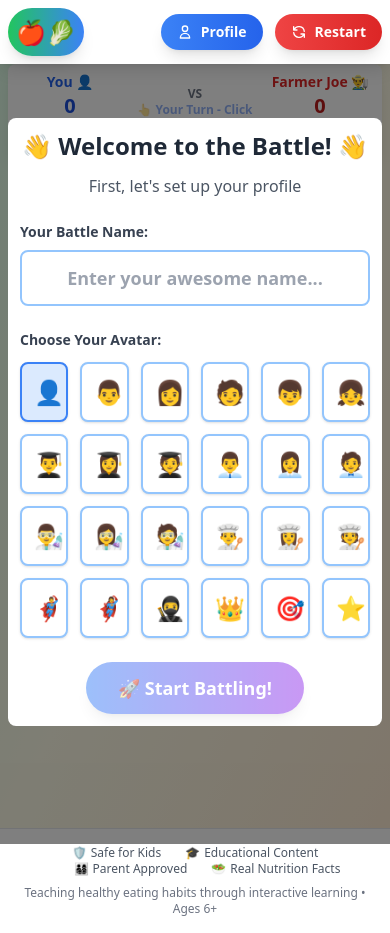
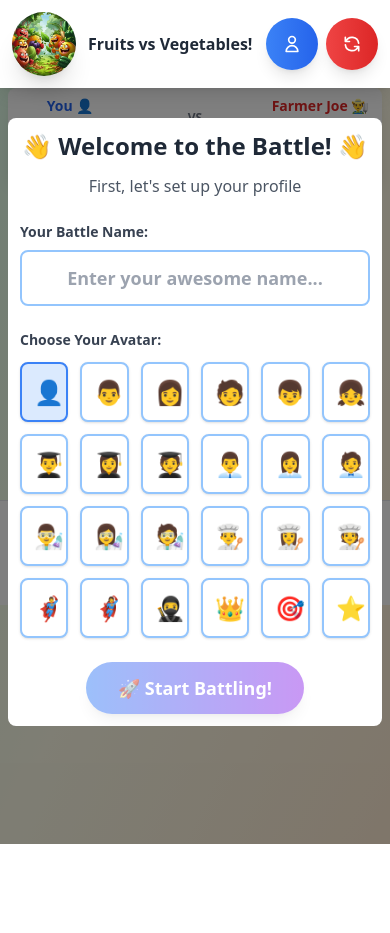
Before and after one commit to dwivedineeraj/fruitsvsvegetables, a plain HTML site: page index.html in a window 390 px wide. After the commit the page ends 844 px from the top, so only its background shows below. Drawn offline with nearby package versions, Linux system fonts and the light colour scheme.

Commit message:
Add files via upload

```diff
--- a/index.html
+++ b/index.html
@@ -2,7 +2,7 @@
 <html lang="en">
 <head>
     <meta charset="UTF-8">
-    <meta name="viewport" content="width=device-width, initial-scale=1.0">
+    <meta name="viewport" content="width=device-width, initial-scale=1.0, maximum-scale=1.0, user-scalable=no">
     <title>🍎 Fruits vs Vegetables Battle - Fun Nutrition Game for Kids 🥬</title>
 
     <!-- PWA Meta Tags -->
@@ -112,56 +112,54 @@
         }
 
         /* Mobile optimizations */
-        @media (max-width: 768px) {
-            .mobile-single-screen {
-                height: 100vh;
-                overflow: hidden;
-            }
-            .mobile-content {
-                height: calc(100vh - 80px);
-                overflow-y: auto;
+        .mobile-touch-improvements {
+            -webkit-overflow-scrolling: touch;
+        }
+
+        /* iOS Safari viewport fix */
+        @supports (-webkit-touch-callout: none) {
+            .ios-viewport-fix {
+                min-height: -webkit-fill-available;
             }
         }
     </style>
 </head>
-<body class="bg-gradient-to-br from-green-100 via-yellow-50 to-orange-100 min-h-screen mobile-single-screen">
+<body class="bg-gradient-to-br from-green-100 via-yellow-50 to-orange-100 min-h-screen overflow-x-hidden ios-viewport-fix">
     <!-- Header -->
-    <header class="bg-white shadow-lg p-2 md:p-3 relative header-above-modals">
+    <header class="bg-white shadow-lg p-3 md:p-4 sticky top-0 header-above-modals">
         <div class="max-w-4xl mx-auto flex items-center justify-between">
             <!-- Logo Section -->
-            <div class="flex items-center space-x-3">
-                <div class="bg-gradient-to-r from-green-500 to-blue-500 rounded-full p-2 shadow-lg">
-                    <div class="text-2xl md:text-3xl">🍎🥬</div>
-                </div>
-                <div class="hidden md:block">
-                    <h1 class="text-lg font-bold text-gray-800">Fruits vs Vegetables!</h1>
-                    <p class="text-xs text-gray-600">First to 4 wins!</p>
+            <div class="flex items-center space-x-3 md:space-x-4">
+                <img src="./frontend/icons/icon.png" alt="Nutrition Battle" class="w-16 h-16 md:w-20 md:h-20 rounded-full shadow-xl flex-shrink-0">
+                <div class="min-w-0">
+                    <h1 class="text-base md:text-xl font-bold text-gray-800 truncate">Fruits vs Vegetables!</h1>
+                    <p class="text-xs md:text-sm text-gray-600 hidden sm:block">First to 4 wins!</p>
                 </div>
             </div>
 
             <!-- Action Buttons -->
-            <div class="flex items-center space-x-3">
+            <div class="flex items-center space-x-2 md:space-x-3">
                 <!-- Profile Button -->
-                <button id="profileBtn" class="bg-gradient-to-r from-blue-500 to-blue-600 hover:from-blue-600 hover:to-blue-700 text-white font-bold py-2 px-4 rounded-full text-sm shadow-lg transform transition hover:scale-105 flex items-center space-x-2">
-                    <svg class="w-4 h-4" fill="none" stroke="currentColor" viewBox="0 0 24 24" xmlns="http://www.w3.org/2000/svg">
+                <button id="profileBtn" class="bg-gradient-to-r from-blue-500 to-blue-600 hover:from-blue-600 hover:to-blue-700 text-white font-bold py-3 px-3 md:px-4 rounded-full text-xs md:text-sm shadow-lg transform transition hover:scale-105 flex items-center justify-center space-x-1 md:space-x-2 min-h-[52px] min-w-[52px]">
+                    <svg class="w-5 h-5 md:w-4 md:h-4" fill="none" stroke="currentColor" viewBox="0 0 24 24" xmlns="http://www.w3.org/2000/svg">
                         <path stroke-linecap="round" stroke-linejoin="round" stroke-width="2" d="M16 7a4 4 0 11-8 0 4 4 0 018 0zM12 14a7 7 0 00-7 7h14a7 7 0 00-7-7z"></path>
                     </svg>
-                    <span>Profile</span>
+                    <span class="hidden sm:inline">Profile</span>
                 </button>
 
                 <!-- Restart Button -->
-                <button id="restartGameBtn" class="bg-gradient-to-r from-red-500 to-red-600 hover:from-red-600 hover:to-red-700 text-white font-bold py-2 px-4 rounded-full text-sm shadow-lg transform transition hover:scale-105 flex items-center space-x-2">
-                    <svg class="w-4 h-4" fill="none" stroke="currentColor" viewBox="0 0 24 24" xmlns="http://www.w3.org/2000/svg">
+                <button id="restartGameBtn" class="bg-gradient-to-r from-red-500 to-red-600 hover:from-red-600 hover:to-red-700 text-white font-bold py-3 px-3 md:px-4 rounded-full text-xs md:text-sm shadow-lg transform transition hover:scale-105 flex items-center justify-center space-x-1 md:space-x-2 min-h-[52px] min-w-[52px]">
+                    <svg class="w-5 h-5 md:w-4 md:h-4" fill="none" stroke="currentColor" viewBox="0 0 24 24" xmlns="http://www.w3.org/2000/svg">
                         <path stroke-linecap="round" stroke-linejoin="round" stroke-width="2" d="M4 4v5h.582m15.356 2A8.001 8.001 0 004.582 9m0 0H9m11 11v-5h-.581m0 0a8.003 8.003 0 01-15.357-2m15.357 2H15"></path>
                     </svg>
-                    <span>Restart</span>
+                    <span class="hidden sm:inline">Restart</span>
                 </button>
             </div>
         </div>
     </header>
 
     <!-- Game Container -->
-    <div class="max-w-4xl mx-auto px-2 md:px-4 pb-2 mobile-content">
+    <div class="max-w-4xl mx-auto px-2 md:px-4 pb-2 max-h-screen overflow-y-auto mobile-touch-improvements">
 
         <!-- Score Board -->
         <div class="bg-white rounded-lg shadow-lg p-2 md:p-4 mb-2 md:mb-4">
@@ -229,7 +227,7 @@
 
         <!-- Fruit Selection Modal -->
         <div id="fruitSelectionModal" class="fixed inset-0 bg-black bg-opacity-50 flex items-center justify-center p-2" style="display: none; z-index: 1000;">
-            <div class="bg-white rounded-lg p-3 md:p-4 max-w-2xl w-full max-h-[90vh] overflow-y-auto">
+            <div class="bg-white rounded-lg p-3 md:p-4 max-w-2xl w-full max-h-[90vh] md:max-h-[80vh] overflow-y-auto overscroll-contain">
                 <div id="fruitSelectionContent">
                     <!-- Content will be dynamically generated -->
                 </div>
@@ -238,7 +236,7 @@
 
         <!-- Game Over Modal -->
         <div id="gameOverModal" class="fixed inset-0 bg-black bg-opacity-50 flex items-center justify-center p-4" style="display: none; z-index: 1000;">
-            <div class="bg-white rounded-lg p-4 md:p-6 max-w-sm w-full text-center shadow-2xl">
+            <div class="bg-white rounded-lg p-4 md:p-6 max-w-sm w-full text-center shadow-2xl max-h-[90vh] overflow-y-auto">
                 <div class="text-3xl md:text-5xl mb-2 md:mb-3">🎉</div>
                 <h2 class="text-lg md:text-2xl font-bold mb-2 md:mb-3" id="winnerMessage">You Win!</h2>
                 <p class="text-gray-600 mb-3 md:mb-4 text-xs md:text-sm">Congratulations on learning about fruits!</p>
@@ -280,6 +278,58 @@
 
     <!-- PWA Service Worker Registration -->
     <script>
+        // Mobile touch event improvements
+        document.addEventListener('DOMContentLoaded', function() {
+            // Mobile debug info (remove after testing)
+            if (window.innerWidth <= 768) {
+                console.log('Mobile device detected:', {
+                    width: window.innerWidth,
+                    height: window.innerHeight,
+                    userAgent: navigator.userAgent,
+                    touchSupport: 'ontouchstart' in window
+                });
+
+                // Add visible debug info for mobile
+                const debugDiv = document.createElement('div');
+                debugDiv.className = 'fixed top-0 left-0 bg-red-500 bg-opacity-80 text-white p-2 text-xs z-[9999] max-w-[200px] rounded-br-lg';
+                debugDiv.innerHTML = `Mobile: ${window.innerWidth}x${window.innerHeight}<br>Touch: ${('ontouchstart' in window) ? 'Yes' : 'No'}`;
+                document.body.appendChild(debugDiv);
+
+                // Remove debug after 5 seconds
+                setTimeout(() => debugDiv.remove(), 5000);
+            }
+
+            // Add text-base class to all text inputs to prevent zoom on focus (iOS)
+            document.querySelectorAll('input[type="text"]').forEach(input => {
+                input.classList.add('text-base', 'min-h-[44px]');
+            });
+
+            // Prevent double-tap zoom on buttons
+            let lastTouchEnd = 0;
+            document.addEventListener('touchend', function (event) {
+                const now = (new Date()).getTime();
+                if (now - lastTouchEnd <= 300) {
+                    event.preventDefault();
+                }
+                lastTouchEnd = now;
+            }, false);
+
+            // Add active states for better mobile feedback
+            document.addEventListener('touchstart', function(e) {
+                if (e.target.matches('button, .attribute-stat-btn, .user-icon-btn')) {
+                    e.target.style.transform = 'scale(0.95)';
+                }
+            });
+
+            document.addEventListener('touchend', function(e) {
+                if (e.target.matches('button, .attribute-stat-btn, .user-icon-btn')) {
+                    setTimeout(() => {
+                        e.target.style.transform = '';
+                    }, 100);
+                }
+            });
+        });
+
         // Register service worker
         if ('serviceWorker' in navigator) {
             window.addEventListener('load', () => {
```
Also changed, not shown: frontend/icons/icon.png (added).
